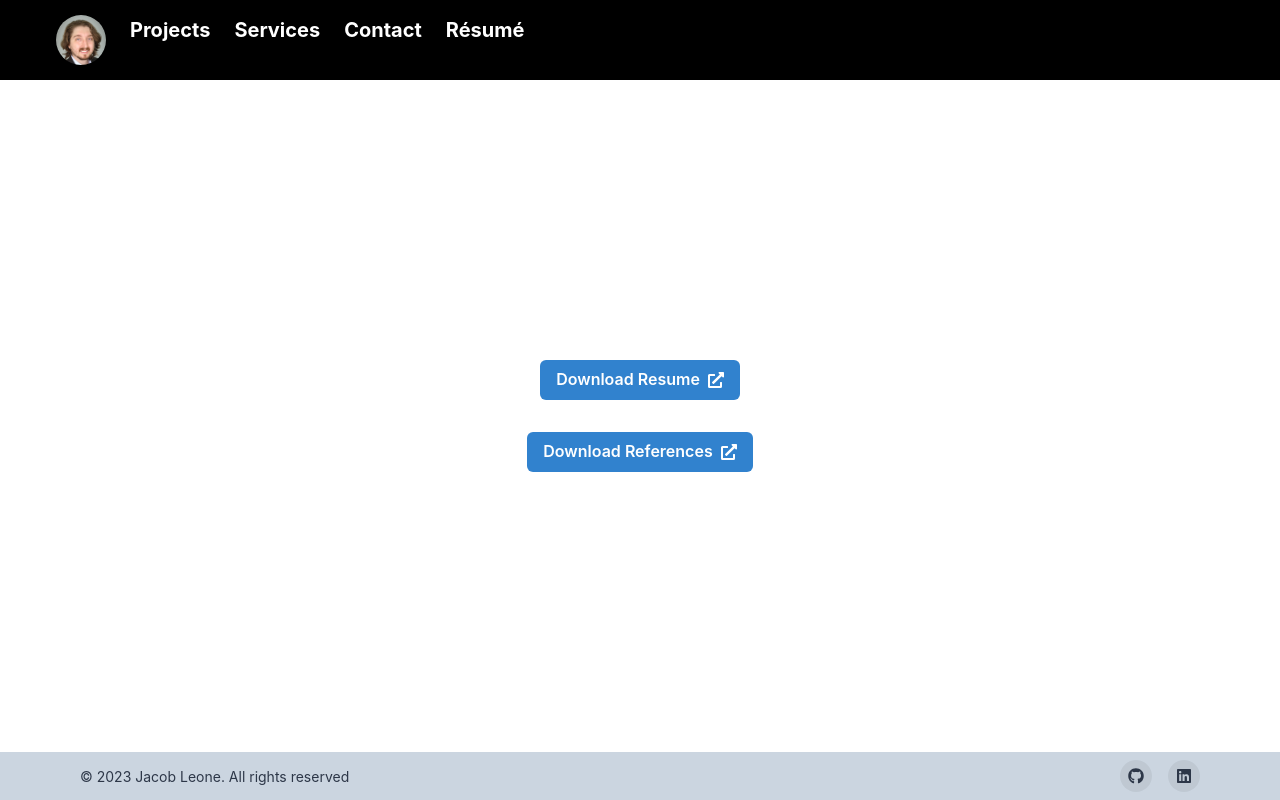
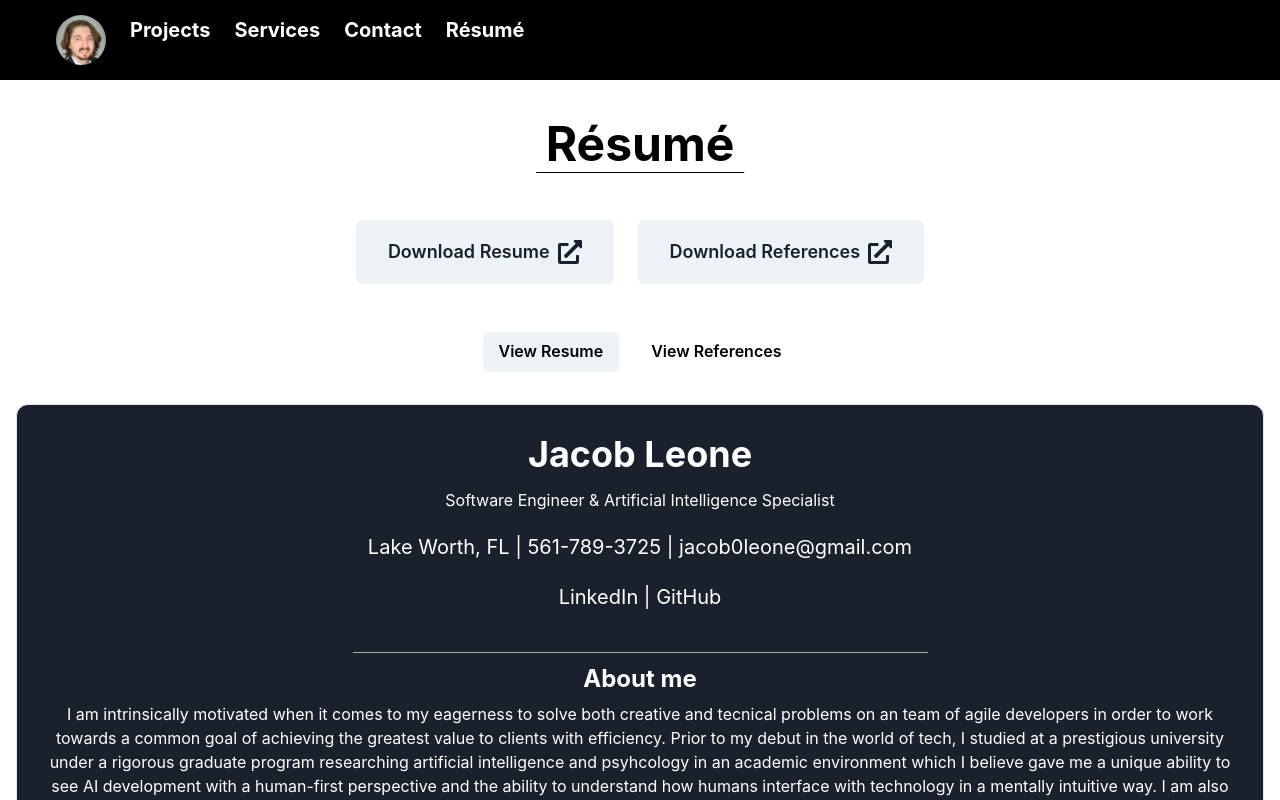
Before and after one commit to jacklion710/jacobleone-tech-portfolio, a Next.js app: page /Resume in a window 1280 px wide. Shown: the top 800 px of the page. Built offline with nearby package versions, Linux system fonts and the light colour scheme.

Commit message:
Optimized resume page for presentation

```diff
--- a/pages/Resume.tsx
+++ b/pages/Resume.tsx
@@ -8,16 +8,21 @@ import {
   HStack,
   ChakraProvider,
   useColorModeValue,
-    Icon
+  Icon,
+  useBoolean
 } from "@chakra-ui/react";
 import { FaExternalLinkAlt } from 'react-icons/fa';
 import Navbar from "../components/Navbar";
 import Footer from '../components/Footer';
 import { Helmet } from 'react-helmet';
+import ResumeComponent from "../components/ResumeComponent";
+import ReferencesComponent from "../components/ReferencesComponent";
 
 export default function Resume() {
-    const bg = useColorModeValue("white", "gray.800");
-    const color = useColorModeValue("black", "white");
+  const bg = "white";
+  const color = "black";
+  const sectionBg = "gray.100";
+  const [viewingResume, setViewingResume] = useBoolean(true);
 
   return (
     <ChakraProvider>
@@ -30,14 +35,34 @@ import {
         <Navbar />
 
         <VStack spacing={8} alignItems="center" justifyContent="center" flexGrow={1} py={10} px={4}>
-            <Box textAlign="center">
-              <HStack>
+          <Heading
+              as="h1"
+              size="2xl"
+              position="relative"
+              mb={5}
+              _after={{
+                  content: '""',
+                  display: 'block',
+                  position: 'absolute',
+                  bottom: '-5px',
+                  left: '50%',
+                  transform: 'translateX(-50%)',
+                  width: '110%',
+                  borderBottom: `1px solid currentColor`,
+              }}
+          >
+              Résumé
+          </Heading>
+          <Box textAlign="center" display="flex" flexDirection="column" alignItems="center">
+            <HStack spacing={6}>
             <Button
                 as="a"
                 href="/docs/Jacob_Leone_Tech_2023.pdf"
                 download
-                  colorScheme="blue"
-                  rightIcon={<FaExternalLinkAlt />}
+                colorScheme="gray"
+                fontSize="lg"
+                p={8}
+                rightIcon={<Icon as={FaExternalLinkAlt} boxSize={6} />}
                 _hover={{
                     transform: "scale(1.1)",
                     bg: "cyan.700",
@@ -47,16 +72,14 @@ import {
             >
                 Download Resume
             </Button>
-              </HStack>
-            </Box>
-            <Box textAlign="center">
-              <HStack>
                 <Button
                   as="a"
                   href="/docs/Jacob_Leone-References.pdf"
                   download
-                  colorScheme="blue"
-                  rightIcon={<FaExternalLinkAlt />}
+                  colorScheme="gray"
+                  fontSize="lg"  // Increase font size
+                  p={8}  // Increase padding
+                  rightIcon={<Icon as={FaExternalLinkAlt} boxSize={6} />}  // Increase icon size
                   _hover={{
                       transform: "scale(1.1)",
                       bg: "cyan.700",
@@ -67,7 +90,27 @@ import {
                   Download References
               </Button>
             </HStack>
+
+            {/* View Selection Buttons */}
+            <HStack spacing={4} mt={12}>
+              <Button onClick={() => setViewingResume.on()} colorScheme={viewingResume ? "gray" : "white"}
+              color="black">
+                View Resume
+              </Button>
+              <Button onClick={() => setViewingResume.off()} colorScheme={!viewingResume ? "gray" : "white"}
+              color="black">
+                View References
+              </Button>
+            </HStack>
           </Box>
+
+          {/* Conditional Rendering */}
+          {viewingResume ? (
+            <ResumeComponent />
+          ) : (
+            <ReferencesComponent />
+          )}
+
         </VStack>
 
         <Footer />
```
Lines whose indentation alone changed are shown as unchanged.
